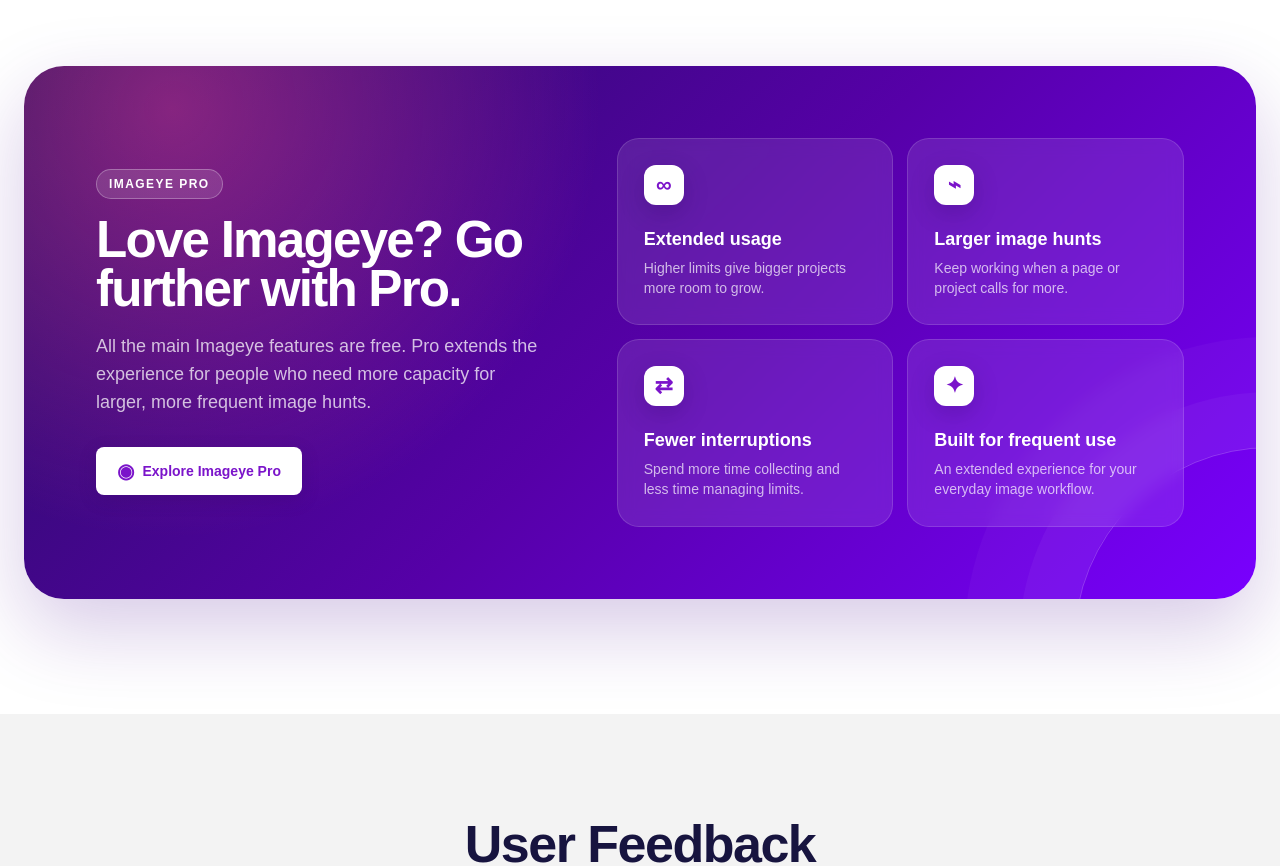
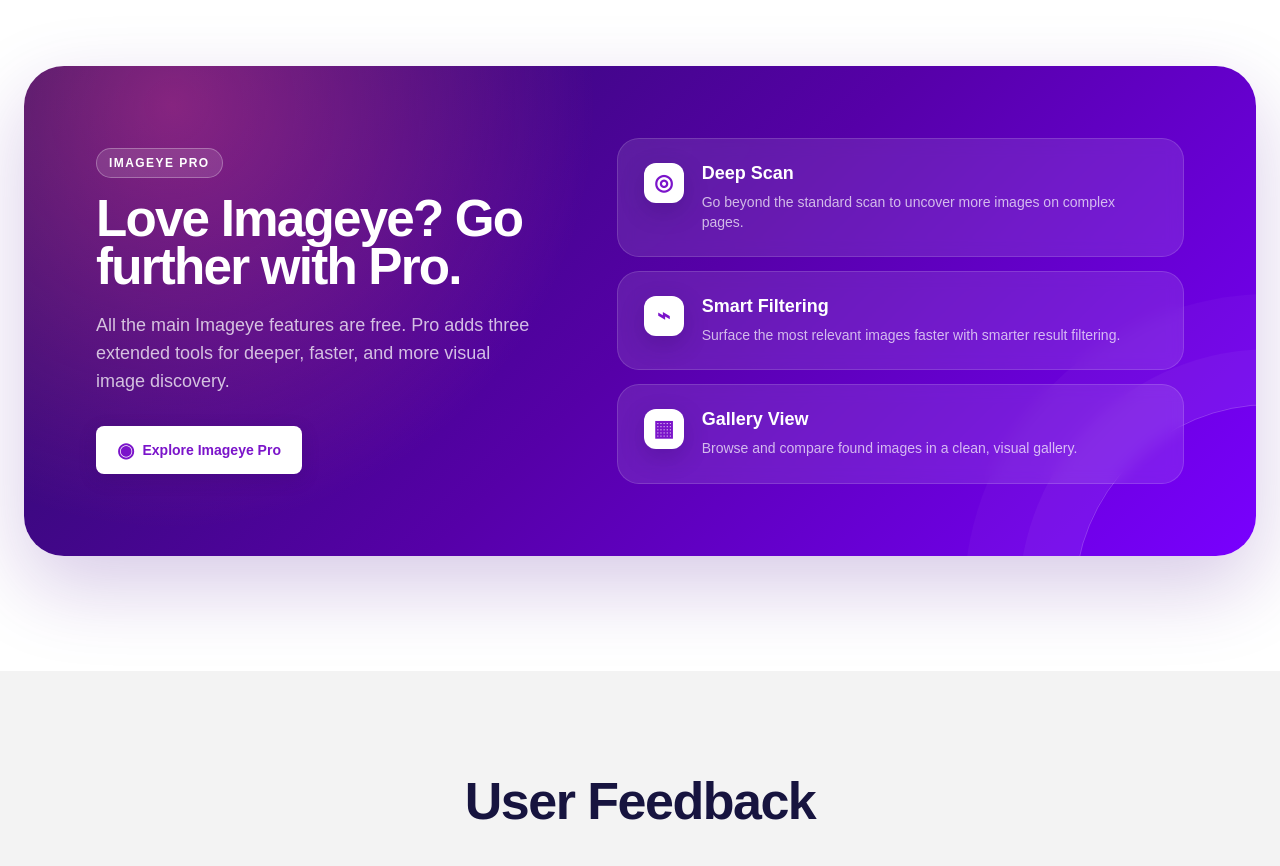
Before and after one commit to omermagic/imageye.net, a plain HTML site: page index.html in a window 1280 px wide. Shown: the part 3880-4746 px from the top of the page. Drawn offline with Linux system fonts and the light colour scheme.

Commit message:
better site messaging

```diff
--- a/index.html
+++ b/index.html
@@ -59,25 +59,21 @@
         <div class="pro-intro">
           <span class="pro-eyebrow">Imageye Pro</span>
           <h2 id="pro-heading">Love Imageye? Go further with Pro.</h2>
-          <p>All the main Imageye features are free. Pro extends the experience for people who need more capacity for larger, more frequent image hunts.</p>
+          <p>All the main Imageye features are free. Pro adds three extended tools for deeper, faster, and more visual image discovery.</p>
           <a class="chrome-button chrome-button--light" data-chrome-link href="#"><span class="chrome-mark" aria-hidden="true">◉</span>Explore Imageye Pro</a>
         </div>
         <div class="pro-benefits" aria-label="Imageye Pro benefits">
           <article class="pro-benefit">
-            <span class="pro-icon" aria-hidden="true">∞</span>
-            <div><h3>Extended usage</h3><p>Higher limits give bigger projects more room to grow.</p></div>
+            <span class="pro-icon" aria-hidden="true">◎</span>
+            <div><h3>Deep Scan</h3><p>Go beyond the standard scan to uncover more images on complex pages.</p></div>
           </article>
           <article class="pro-benefit">
             <span class="pro-icon" aria-hidden="true">⌁</span>
-            <div><h3>Larger image hunts</h3><p>Keep working when a page or project calls for more.</p></div>
+            <div><h3>Smart Filtering</h3><p>Surface the most relevant images faster with smarter result filtering.</p></div>
           </article>
           <article class="pro-benefit">
-            <span class="pro-icon" aria-hidden="true">⇄</span>
-            <div><h3>Fewer interruptions</h3><p>Spend more time collecting and less time managing limits.</p></div>
-          </article>
-          <article class="pro-benefit">
-            <span class="pro-icon" aria-hidden="true">✦</span>
-            <div><h3>Built for frequent use</h3><p>An extended experience for your everyday image workflow.</p></div>
+            <span class="pro-icon" aria-hidden="true">▦</span>
+            <div><h3>Gallery View</h3><p>Browse and compare found images in a clean, visual gallery.</p></div>
           </article>
         </div>
       </section>
--- a/site.css
+++ b/site.css
@@ -50,9 +50,9 @@
 .pro-intro h2 { margin: 0 0 20px; font-size: clamp(44px, 4vw, 62px); line-height: .95; letter-spacing: -1.8px; }
 .pro-intro p { margin: 0 0 30px; color: rgb(255 255 255 / 74%); font-size: 18px; line-height: 1.55; }
 .pro-intro .chrome-button { color: #7b14ca; }
-.pro-benefits { display: grid; grid-template-columns: repeat(2, 1fr); gap: 14px; }
-.pro-benefit { min-height: 185px; padding: 26px; border: 1px solid rgb(255 255 255 / 14%); border-radius: 22px; background: rgb(255 255 255 / 10%); backdrop-filter: blur(8px); }
-.pro-icon { width: 40px; height: 40px; margin-bottom: 24px; border-radius: 12px; background: #fff; color: #7b14ca; display: grid; place-items: center; font-size: 22px; font-weight: 700; box-shadow: 0 8px 25px rgb(35 4 84 / 22%); }
+.pro-benefits { display: grid; grid-template-columns: 1fr; gap: 14px; }
+.pro-benefit { min-height: 0; padding: 24px 26px; border: 1px solid rgb(255 255 255 / 14%); border-radius: 22px; background: rgb(255 255 255 / 10%); backdrop-filter: blur(8px); display: grid; grid-template-columns: 40px 1fr; gap: 18px; align-items: start; }
+.pro-icon { width: 40px; height: 40px; border-radius: 12px; background: #fff; color: #7b14ca; display: grid; place-items: center; font-size: 22px; font-weight: 700; box-shadow: 0 8px 25px rgb(35 4 84 / 22%); }
 .pro-benefit h3 { margin: 0 0 8px; font-size: 18px; }
 .pro-benefit p { margin: 0; color: rgb(255 255 255 / 70%); font-size: 14px; line-height: 1.45; }
 .reveal { opacity: 0; transform: translateY(24px); transition: opacity .65s ease, transform .65s ease; }
@@ -133,8 +133,6 @@
   .pro-section { width: calc(100% - 30px); margin: 35px auto 75px; padding: 46px 24px; border-radius: 28px; grid-template-columns: 1fr; gap: 40px; }
   .pro-intro h2 { font-size: 42px; }
   .pro-benefits { grid-template-columns: 1fr; }
-  .pro-benefit { min-height: 0; display: grid; grid-template-columns: 40px 1fr; gap: 18px; }
-  .pro-icon { margin-bottom: 0; }
   .feedback { padding: 70px 20px; }
   .feedback > h2 { font-size: 42px; }
   .feedback-grid { grid-template-columns: 1fr; }
```
